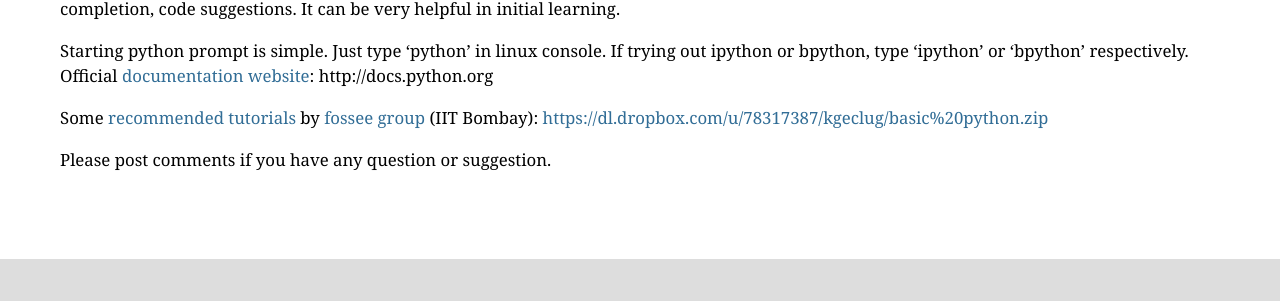
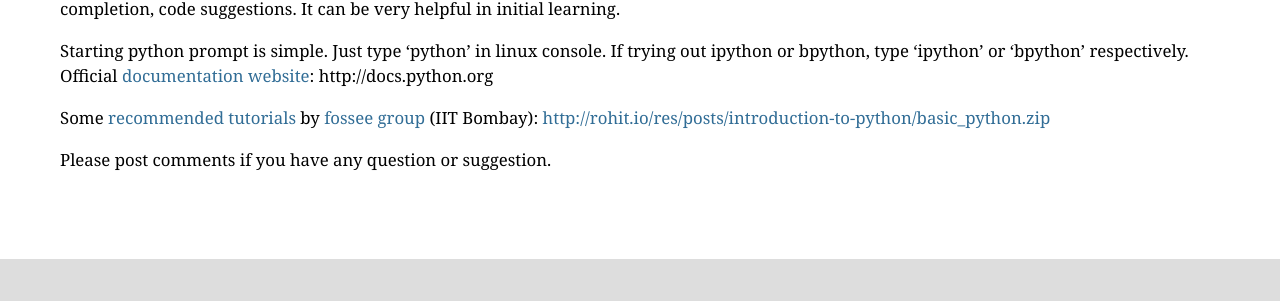
Before and after one commit to rohit01/blog_backup, a Jekyll site: the page built from _posts/2012-07-16-introduction-to-python.md, in a window 1280 px wide. Shown: the part 931-1232 px from the top of the page. Built offline with Jekyll 4.4.1, drawn with Linux system fonts in a browser that asks for light colours; some web fonts are replaced; Markdown is read by kramdown in place of the engine named in the settings; comment, search, counter and statistics services are not loaded; some of the changed lines change nothing that is shown.

Commit message:
hosting files in website instead of dropbox

```diff
--- a/_posts/2012-07-16-introduction-to-python.md
+++ b/_posts/2012-07-16-introduction-to-python.md
@@ -31,6 +31,6 @@
 
 Starting python prompt is simple. Just type 'python' in linux console. If trying out ipython or bpython, type 'ipython' or 'bpython' respectively. Official [documentation website](http://docs.python.org): http://docs.python.org
 
-Some [recommended tutorials](https://dl.dropbox.com/u/78317387/kgeclug/basic%20python.zip) by [fossee group](http://fossee.in/) (IIT Bombay): [https://dl.dropbox.com/u/78317387/kgeclug/basic%20python.zip](https://dl.dropbox.com/u/78317387/kgeclug/basic%20python.zip)
+Some [recommended tutorials](/res/posts/introduction-to-python/basic_python.zip) by [fossee group](http://fossee.in/) (IIT Bombay): [http://rohit.io/res/posts/introduction-to-python/basic_python.zip](/res/posts/introduction-to-python/basic_python.zip)
 
 Please post comments if you have any question or suggestion.
```
Also changed, not shown: 1 other file.
